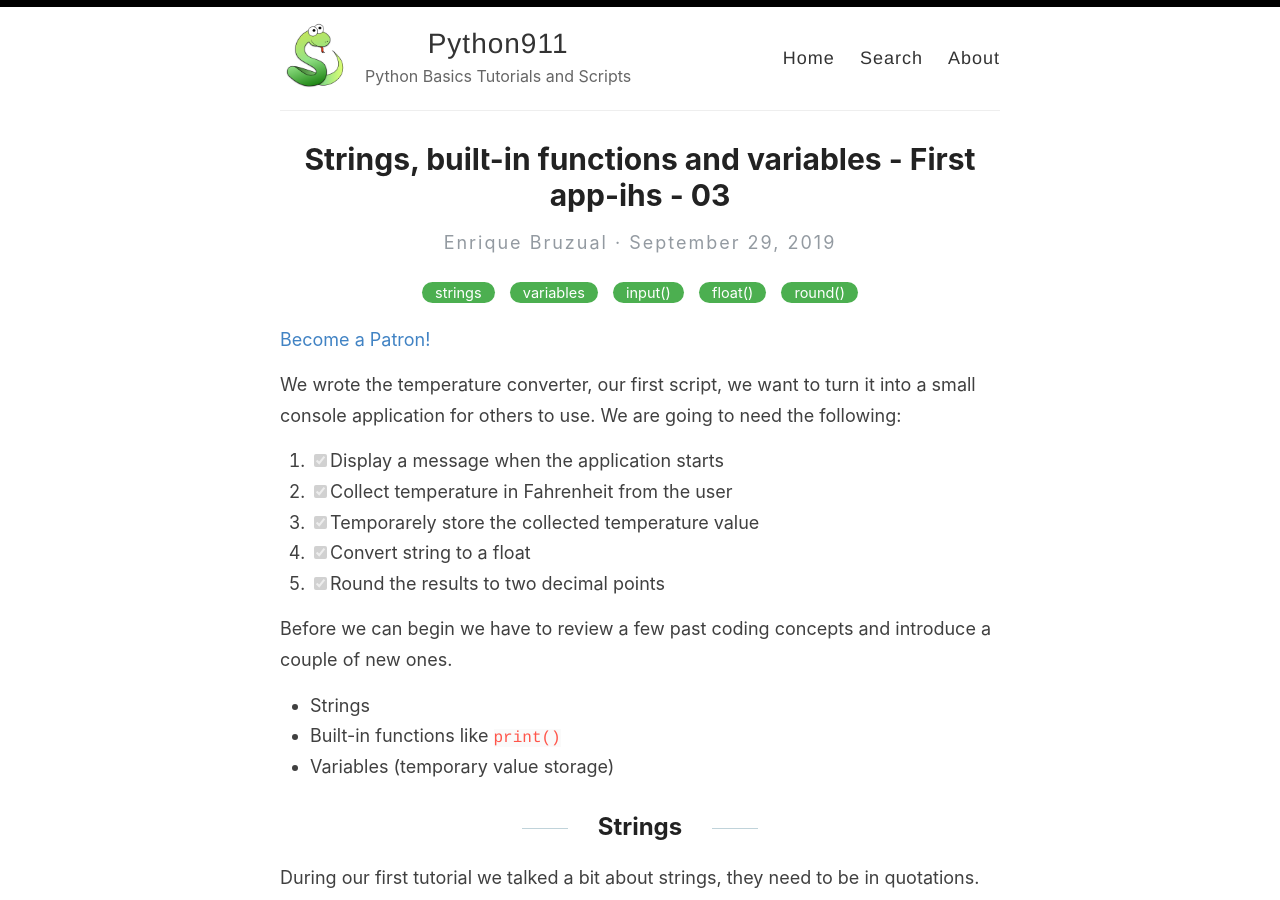
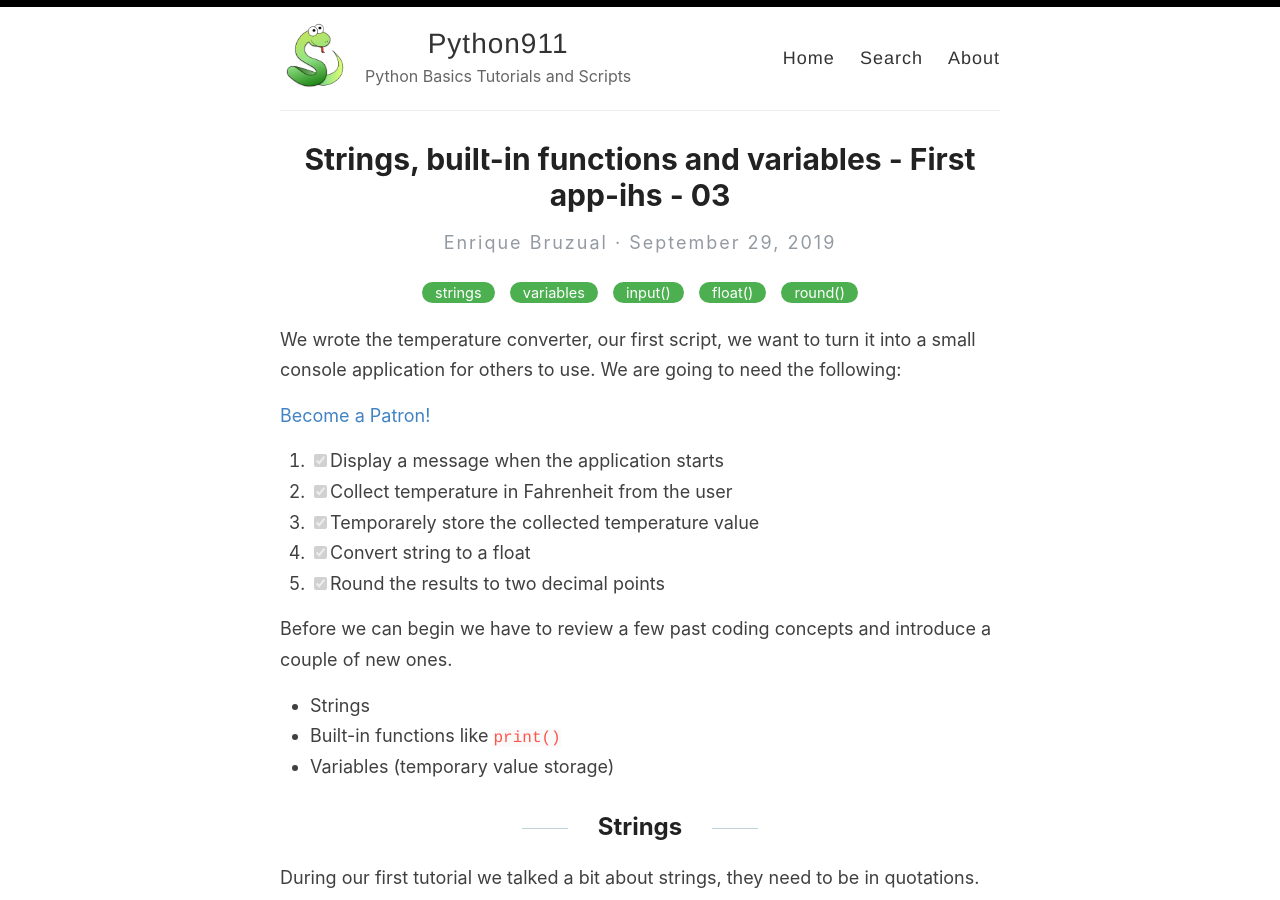
Before and after one commit to KikeVen/python911, a Jekyll site: the page built from _posts/2019-9-29-user-input-03.md, in a window 1280 px wide and 900 px high. Built offline with Jekyll 4.4.1, drawn with Linux system fonts in a browser that asks for light colours; comment, search, counter and statistics services are not loaded.

Commit message:
editorial update

```diff
--- a/_posts/2019-9-29-user-input-03.md
+++ b/_posts/2019-9-29-user-input-03.md
@@ -4,9 +4,9 @@ title: Strings, built-in functions and variables - First app-ihs - 03
 categories: [strings, variables, input(), float(), round()]
 ---
 
+We wrote the temperature converter, our first script, we want to turn it into a small console application for others to use. We are going to need the following:
+
 <a href="https://www.patreon.com/bePatron?u=15482170" data-patreon-widget-type="become-patron-button">Become a Patron!</a><script async src="https://c6.patreon.com/becomePatronButton.bundle.js"></script>
-
-We wrote the temperature converter, our first script, we want to turn it into a small console application for others to use. We are going to need the following:
 
 1. [x] Display a message when the application starts
 2. [x] Collect temperature in Fahrenheit from the user
```
Also changed, not shown: other parts of _posts/2019-9-29-user-input-03.md (+2 -0 lines), _posts/2019-10-1-Hello-World-01.md (+2 -2 lines), _posts/2019-9-30-Temperature-converter-02.md (+2 -2 lines), images/IDLE.png (added), images/command_prompt.png (added), images/idle_shell.png (added), images/python-org_download.png (added), images/untitled_idle_doc.png (added).
